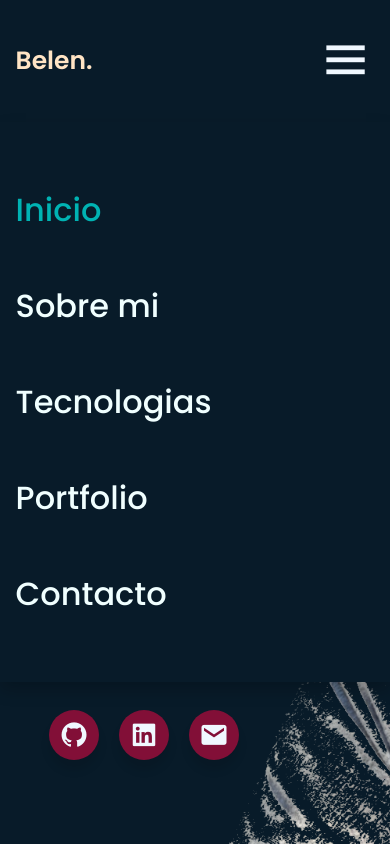
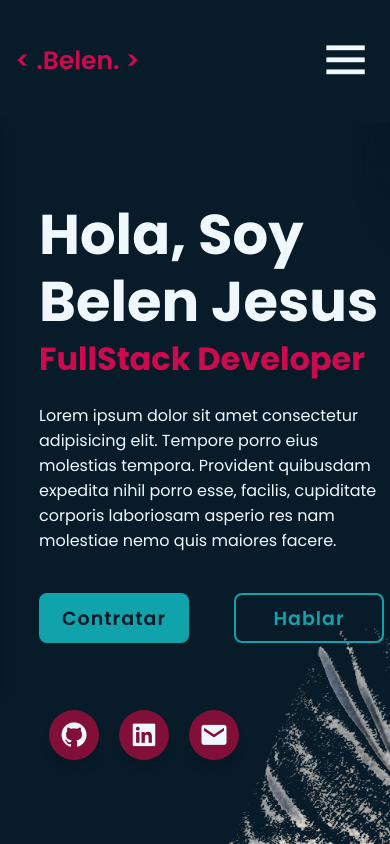
Before and after one commit to Kiri-1/PortafolioWebBj, an Angular app: page / in a window 390 px wide. Built offline with nearby package versions, Linux system fonts and the light colour scheme.

Commit message:
cuerpo principal

```diff
--- a/src/app/components/cuerpo/cuerpo.component.css
+++ b/src/app/components/cuerpo/cuerpo.component.css
@@ -13,27 +13,80 @@
 }
 
 .inicio-contenido h1 {
+  position: relative;
   font-size: 56px;
   font-weight: 700;
   line-height: 1.2;
 }
 
+.inicio-contenido h1::before {
+  content: '';
+  position: absolute;
+  top: 0;
+  right: 0;
+  width: 100%;
+  height: 100%;
+  background: #081b29;
+  animation: showRight 1s ease forwards;
+  animation-delay: 1s;
+}
+
 .inicio-contenido h3 {
+  position: relative;
   font-size: 32px;
   font-weight: 700;
   color: #cc0b4f;
 }
 
+.inicio-contenido h3::before {
+  content: '';
+  position: absolute;
+  top: 0;
+  right: 0;
+  width: 100%;
+  height: 100%;
+  background: #081b29;
+  animation: showRight 1s ease forwards;
+  animation-delay: 1.3s;
+}
+
 .inicio-contenido p {
+  position: relative;
   font-size: 16px;
   margin: 20px 0 40px;
 }
 
+.inicio-contenido p::before {
+  content: '';
+  position: absolute;
+  top: 0;
+  right: 0;
+  width: 100%;
+  height: 100%;
+  background: #081b29;
+  animation: showRight 1s ease forwards;
+  animation-delay: 1.6s;
+}
+
 .inicio-contenido .btn-box {
+  position: relative;
   display: flex;
   justify-content: space-between;
   width: 345px;
   height: 50px;
+}
+
+.inicio-contenido .btn-box::before {
+  content: '';
+  position: absolute;
+  top: 0;
+  right: 0;
+  width: 100%;
+  height: 100%;
+  background: #081b29;
+  animation: showRight 1s ease forwards;
+  animation-delay: 1.9s;
+  z-index: 2;
 }
 
 .btn-box .btn {
@@ -56,7 +109,7 @@
   transition: .5s;
 }
 
-.btn-box .btn:hover{
+.btn-box .btn:hover {
   color: #0bcccc;
 }
 
@@ -95,6 +148,20 @@
   display: flex;
   justify-content: space-between;
 }
+
+.icons::before {
+  content: '';
+  position: absolute;
+  top: 0;
+  right: 0;
+  width: 100%;
+  height: 100%;
+  background: #081b29;
+  animation: showRight 1s ease forwards;
+  animation-delay: 2.5s;
+  z-index: 2;
+}
+
 
 .wrapper {
   display: -webkit-inline-box;
@@ -211,9 +278,38 @@
   height: 100%;
   background: transparent;
   transition: 3s;
+  animation: manipActiveHover .1s forwards;
+  animation-delay: 4s;
+  pointer-events: none;
 }
 
 .inicio-imgHover:hover {
   background: #081b29;
   opacity: .8;
 }
+
+.inicio-imgHover::after {
+  content: '';
+  position: absolute;
+  top: 0;
+  right: 0;
+  width: 120%;
+  height: 100%;
+  background: #081b29;
+  animation: showRight 1s ease forwards;
+  animation-delay: 3s;
+  z-index: 100;
+}
+
+/* keyframes animation */
+@keyframes showRight {
+  100% {
+    width: 0%;
+  }
+}
+
+@keyframes manipActiveHover{
+  100% {
+    pointer-events: auto;
+  }
+}
--- a/src/app/components/navbar/navbar.component.css
+++ b/src/app/components/navbar/navbar.component.css
@@ -12,10 +12,23 @@
 }
 
 .logo {
-    font-size: 25PX;
-    color: bisque;
+    position: relative;
+    font-size: 25px;
+    color: #cc0b4f;
     text-decoration: none;
     font-weight: 600;
+}
+
+.logo::before{
+    content: '';
+    position: absolute;
+    top: 0;
+    right: 0;
+    width: 100%;
+    height: 100%;
+    background: #081b29;
+    animation: showRight 1s ease forwards ;
+    animation-delay: .4s;
 }
 
 .navbar a {
@@ -56,11 +69,18 @@
     .navbar {
         position: absolute;
         top: 100%;
-        left: 0;
+        left: -100%;
         width: 100%;
         padding: 1rem 4%;
         background: #081b29;
         box-shadow: 0 .5rem 1rem rgba(0, 0, 0, .2);
+        transition: .25s ease;
+        transition-delay: .25s;
+    }
+
+    .navbar.active {
+        left: 0;
+        transition-delay: 0s;
     }
 
     .navbar a {
@@ -69,3 +89,10 @@
         margin: 3rem 0;
     }
 }
+
+/* keyframes animation */
+@keyframes showRight {
+    100%{
+        width: 0;
+    }
+}
--- a/src/app/components/navbar/navbar.component.html
+++ b/src/app/components/navbar/navbar.component.html
@@ -1,9 +1,9 @@
 <header class="header">
-    <a href="#" class="logo">Belen.</a>
+    <a href="#" class="logo"> < .Belen. > </a>
 
-    <div class='bx bx-menu' id="menu-icon"></div>
+    <div class='bx bx-menu' id="menu-icon" #menuIcon></div>
 
-    <nav class="navbar">
+    <nav class="navbar" #navbar>
         <a href="#" class="active">Inicio</a>
         <a href="#">Sobre mi</a>
         <a href="#">Tecnologias</a>
--- a/src/app/components/navbar/navbar.component.ts
+++ b/src/app/components/navbar/navbar.component.ts
@@ -1,4 +1,4 @@
-import { Component } from '@angular/core';
+import { Component, ElementRef, ViewChild } from '@angular/core';
 
 @Component({
   selector: 'app-navbar',
@@ -6,5 +6,17 @@ import { Component } from '@angular/core';
   styleUrls: ['./navbar.component.css']
 })
 export class NavbarComponent {
+  @ViewChild('menuIcon') menuIconRef!: ElementRef;
+  @ViewChild('navbar') navbarRef!: ElementRef;
+
+  ngAfterViewInit() {
+    this.menuIconRef.nativeElement.addEventListener('click', () => {
+      this.menuIconRef.nativeElement.classList.toggle('bx-x');
+      this.navbarRef.nativeElement.classList.toggle('active');
+    });
+  }
+
+
+
 
 }
```
Lines whose indentation alone changed are shown as unchanged.
